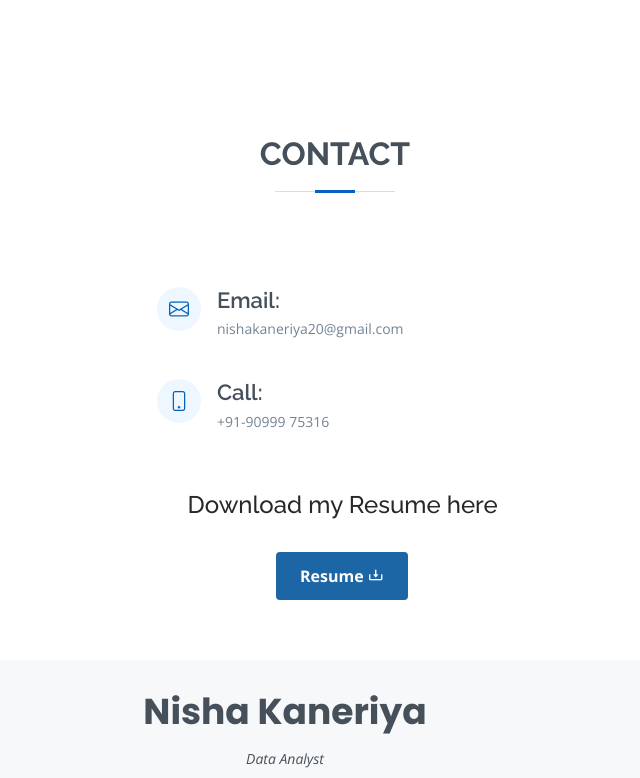
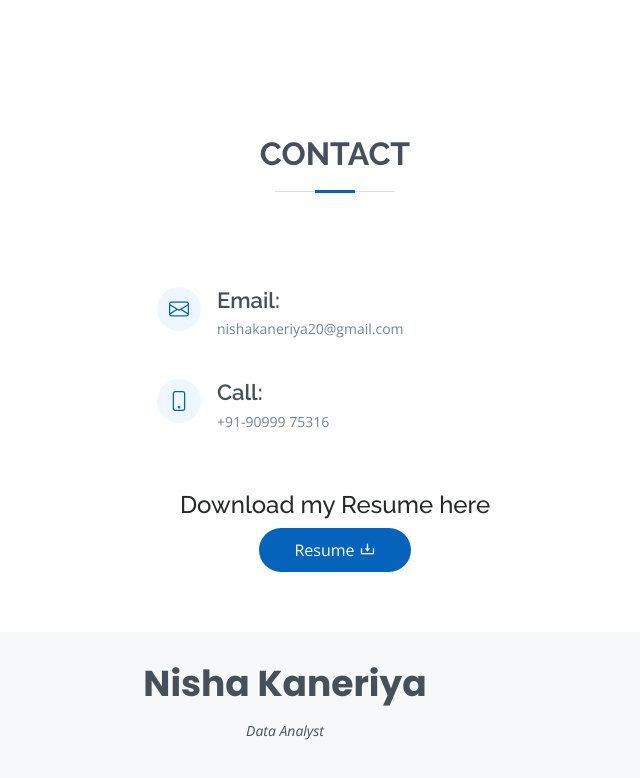
Before and after one commit to nishakaneriya20/nishakaneriya20.github.io, a plain HTML site: page index.html in a window 1280 px wide. Shown: the part 4289-5067 px from the top of the page, without its empty margins (355-995 px from the left). Drawn offline with nearby package versions, Linux system fonts and the light colour scheme.

Commit message:
Some component updated

```diff
--- a/index.html
+++ b/index.html
@@ -65,7 +65,7 @@
       <div class="social-links">
         <a href="https://github.com/nishakaneriya20" target="_blank" class="twitter"><i class="bx bxl-github"></i></a>
         <a href="https://www.linkedin.com/in/nisha-kaneriya" target="_blank" class="linkedin"><i class="bx bxl-linkedin"></i></a>
-        <a href="assets/img/Nisha_Kaneriya_Resume_Data_Analyst.pdf" target="_blank" class="linkedin"><i class="bx bx-file"></i></a>
+        <a href="assets/img/resume/Nisha_Kaneriya_Resume_Data_Analyst.pdf" target="_blank" class="linkedin"><i class="bx bx-file"></i></a>
       </div>
     </div>
   </section><!-- End Hero -->
@@ -340,19 +340,19 @@
 
           <div class="col-lg-4 col-md-6 portfolio-item filter-card">
             <!-- <div class="portfolio-wrap"> -->
-              <img src="assets/img/portfolio/code_basic_powerbi_certificate.jpg" class="img-fluid" alt="">
+              <img src="assets/img/certificate/code_basic_powerbi_certificate.jpg" class="img-fluid" alt="">
             <!-- </div> -->
           </div>
 
           <div class="col-lg-4 col-md-6 portfolio-item filter-card">
             <!-- <div class="portfolio-wrap"> -->
-              <img src="assets/img/portfolio/code_basic_sql_certificate.jpg" class="img-fluid" alt="">
+              <img src="assets/img/certificate/code_basic_sql_certificate.jpg" class="img-fluid" alt="">
             <!-- </div> -->
           </div>
 
           <div class="col-lg-4 col-md-6 portfolio-item filter-card">
             <!-- <div class="portfolio-wrap"> -->
-              <img src="assets/img/portfolio/code_basic_excel_certificate.jpg" class="img-fluid" alt="">
+              <img src="assets/img/certificate/code_basic_excel_certificate.jpg" class="img-fluid" alt="">
             <!-- </div> -->
           </div>
 
@@ -393,32 +393,14 @@
 
         </div>
 
+        <div class="php-email-form text-center justify-content-center " style= "margin-top: 5%" data-aos="fade-up">
+          <h4>Download my Resume here</h4>
+          <a href="assets/img/resume/Nisha_Kaneriya_Resume_Data_Analyst.pdf" target="_blank" download>
+          <button type="submit">Resume<i class="bx bx-download" style="padding-left: 5px;"></i></button>
+          </a>
+        </div>
       </div>
 
-        <div style="width: 50%; margin-top: 5%; margin-left: 35%;">
-        <style>
-        .download-button {
-          display: inline-block;
-          padding: 12px 24px;
-          font-size: 16px;
-          font-weight: bold;
-          text-align: center;
-          text-decoration: none;
-          background-color: #1d66a6;
-          color: #ffffff;
-          border-radius: 4px;
-          border: none;
-          transition: background-color 0.3s ease;
-        }
-
-        .download-button:hover {
-          background-color: #ffffff;
-        }
-      </style>
-      <h4 style="margin-left: 5%;">Download my Resume here</h4>
-      <br>
-      <a style="margin-left: 20%;" href="assets/img/Nisha_Kaneriya_Resume_Data_Analyst.pdf" target="_blank" download class="download-button">Resume <i class="bx bx-download"></i></a>
-    </div>
   </section><!-- End Contact Section -->
 
   </main><!-- End #main -->
```
Also changed, not shown: assets/img/certificate/code_basic_excel_certificate.jpg (renamed from assets/img/portfolio/code_basic_excel_certificate.jpg), assets/img/certificate/code_basic_powerbi_certificate.jpg (renamed from assets/img/portfolio/code_basic_powerbi_certificate.jpg), assets/img/certificate/code_basic_sql_certificate.jpg (renamed from assets/img/portfolio/code_basic_sql_certificate.jpg), 2 other files.
